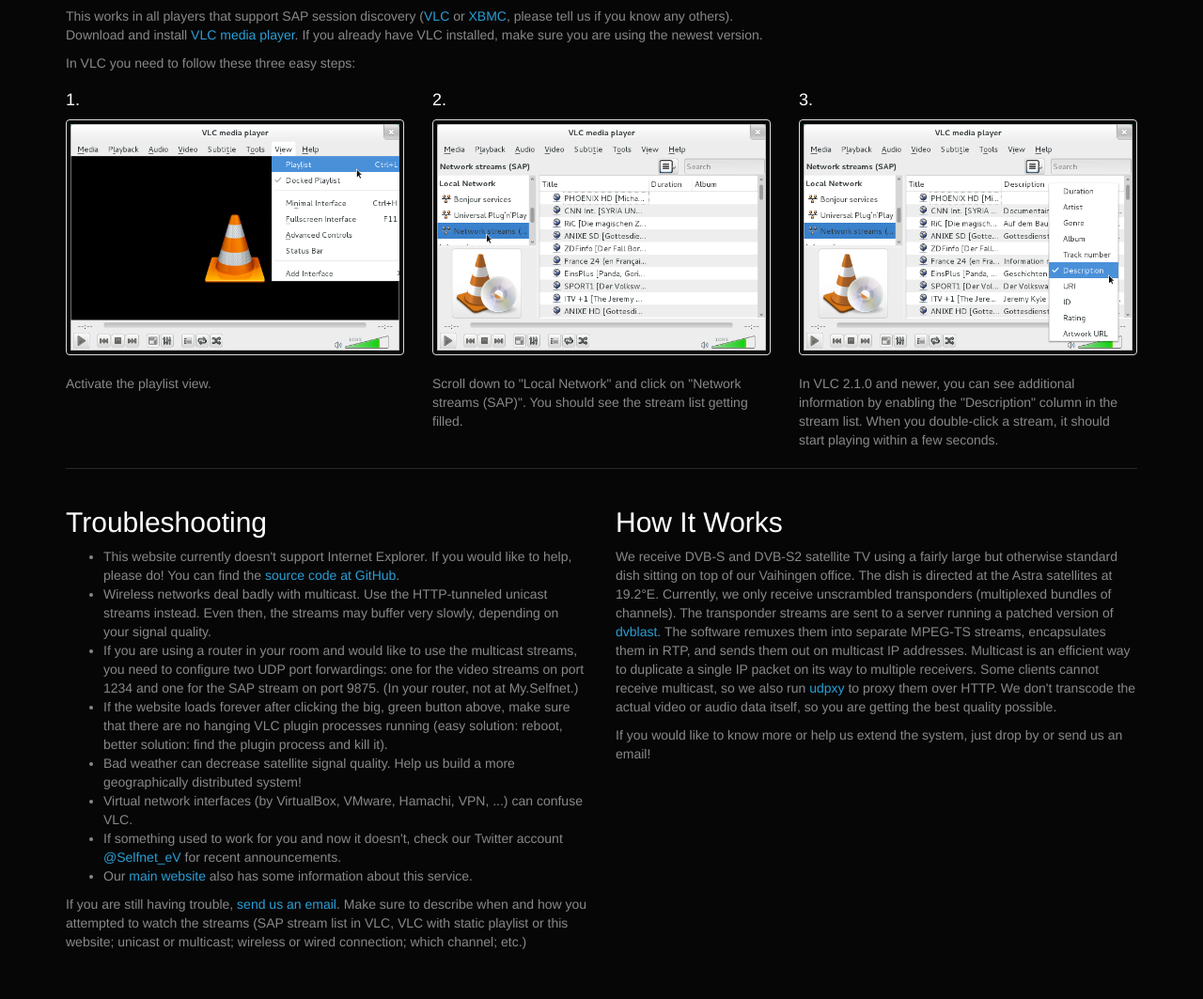
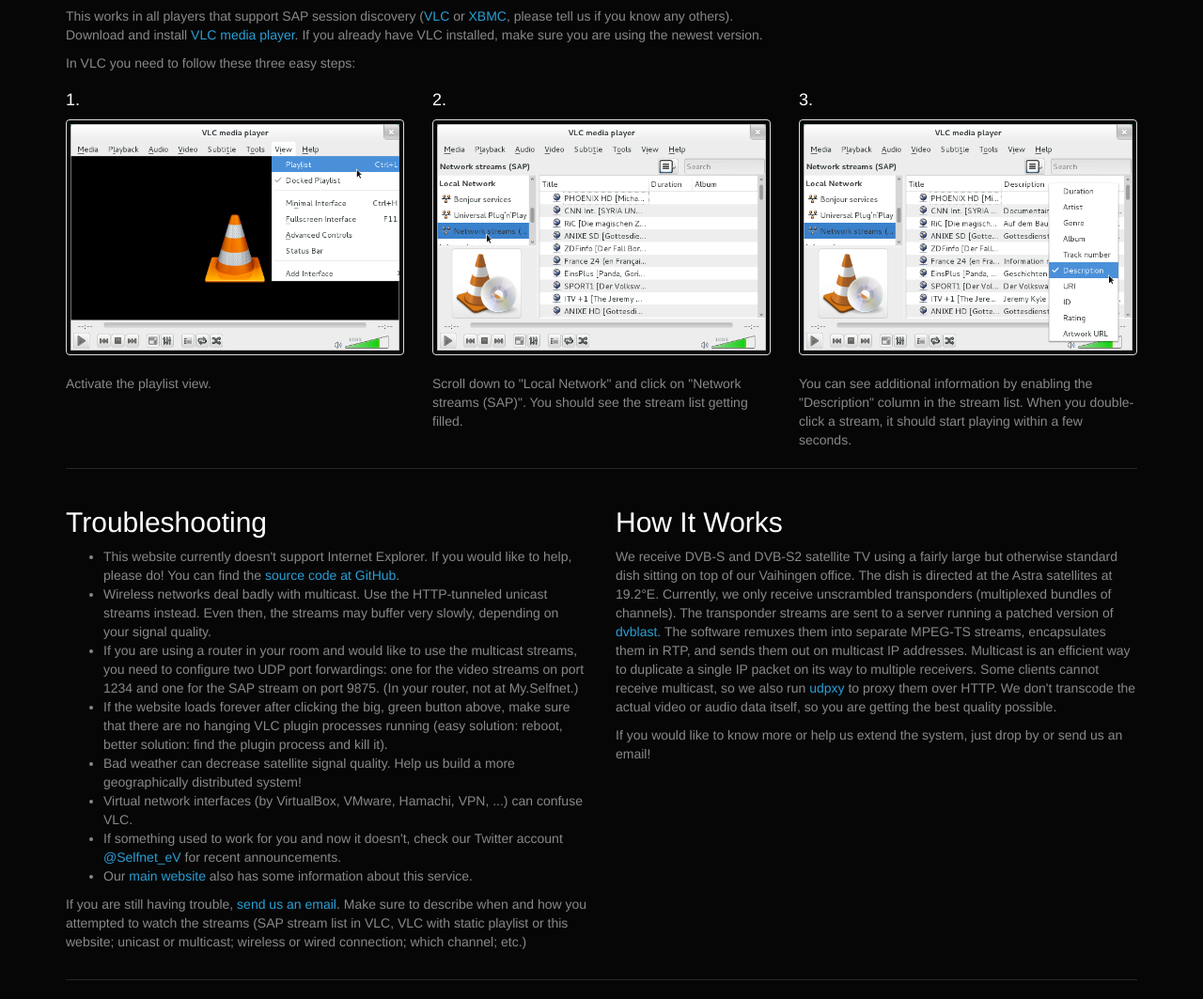
Before and after one commit to Tilka/selfnet-iptv, a plain HTML site: page index.html in a window 1280 px wide. Shown: the part 538-1601 px from the top of the page at 94% size. Before the commit the page ends 1560 px from the top, so only its background shows below. Drawn offline with Linux system fonts and the light colour scheme; a web font is replaced by a local one.

Commit message:
Remove VLC version reference and add final <hr>

```diff
--- a/index.html
+++ b/index.html
@@ -60,7 +60,7 @@
         <div class="col-lg-4">
             <h4>3.</h4>
             <a href=img/vlc_step3.png rel=lightbox[vlc]><img alt="right-click on the list header" src=img/vlc_step3.png class="thumbnail img-responsive"></a><br>
-            In VLC 2.1.0 and newer, you can see additional information by enabling the "Description" column in the stream list.
+            You can see additional information by enabling the "Description" column in the stream list.
             When you double-click a stream, it should start playing within a few seconds.
         </div>
     </div>
@@ -87,4 +87,5 @@
             <p>If you would like to know more or help us extend the system, just drop by or send us an email!
         </div>
     </div>
+    <hr>
 </div>
```
